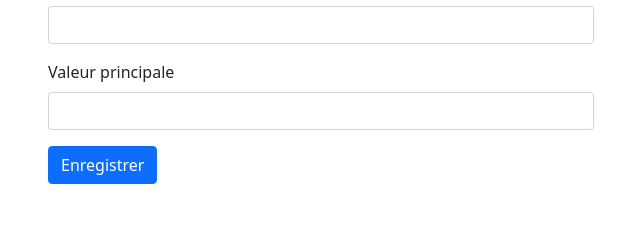
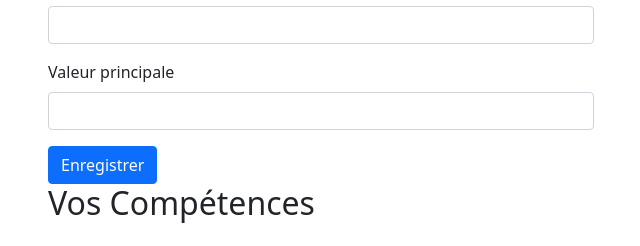
Before and after one commit to Fl0-dev/Lamatch, a Symfony app: template templates/candidat/modifier.html.twig in a window 1280 px wide. Shown: the part 948-1194 px from the top of the page, without its empty margins (34-674 px from the left). Before the commit the page ends 1132 px from the top, so only its background shows below. Run offline with Twig, Linux system fonts and the light colour scheme; the template is opened without the code that fills it, so the values that code supplies are empty; form fields are guessed from the names that the template uses; some libraries are stand-ins or nearby versions.

Commit message:
mise en forme

```diff
--- a/templates/candidat/modifier.html.twig
+++ b/templates/candidat/modifier.html.twig
@@ -61,17 +61,18 @@
         </section>
     </div>
     </div>
-    <section class="col">
-        <ul class="list-group">
-            {% for skill in candidat.competences %}
-                <div class="row justify-content-between">
-                    <li class="list-group-item col-4">
-                        {{ skill.intitule }}
-                        <a href="{{ path('competence_supprimer',{id:skill.id}) }}" class="btn btn-danger col-4">Supprimer</a>
-                    </li>
 
-                </div>
-            {% endfor %}
-        </ul>
+    <section class="row">
+        <h2>Vos Compétences</h2>
+        <table class="table table-striped">
+            <tbody>
+                {% for skill in candidat.competences %}
+                <tr>
+                    <td>{{ skill.intitule }}</td>
+                    <td><a href="{{ path('competence_supprimer',{id:skill.id}) }}" class="btn btn-sm btn-danger col-4">Supprimer</a></td>
+                </tr>
+                {% endfor %}
+            </tbody>
+        </table>
     </section>
 {% endblock %}
```
